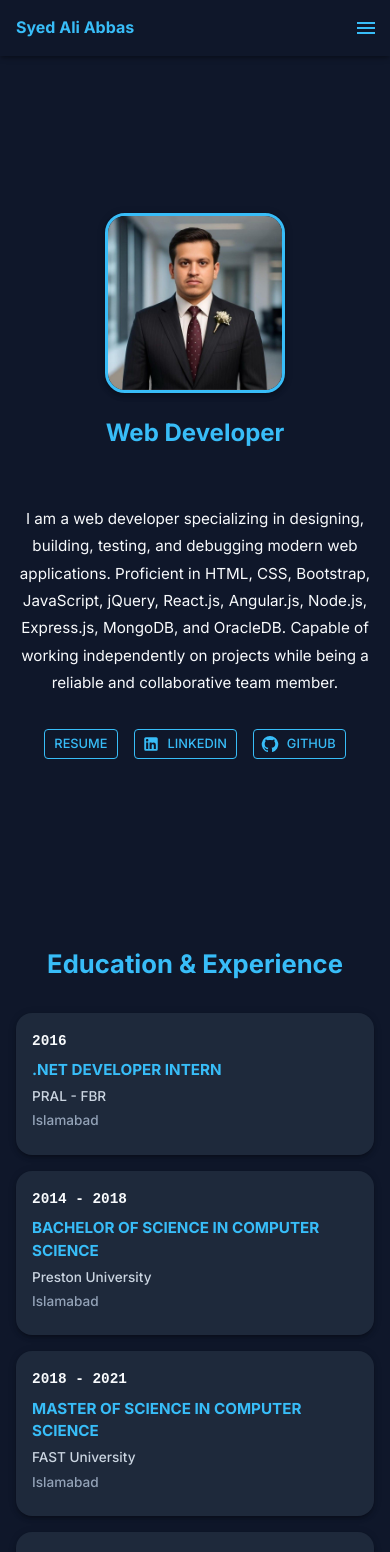
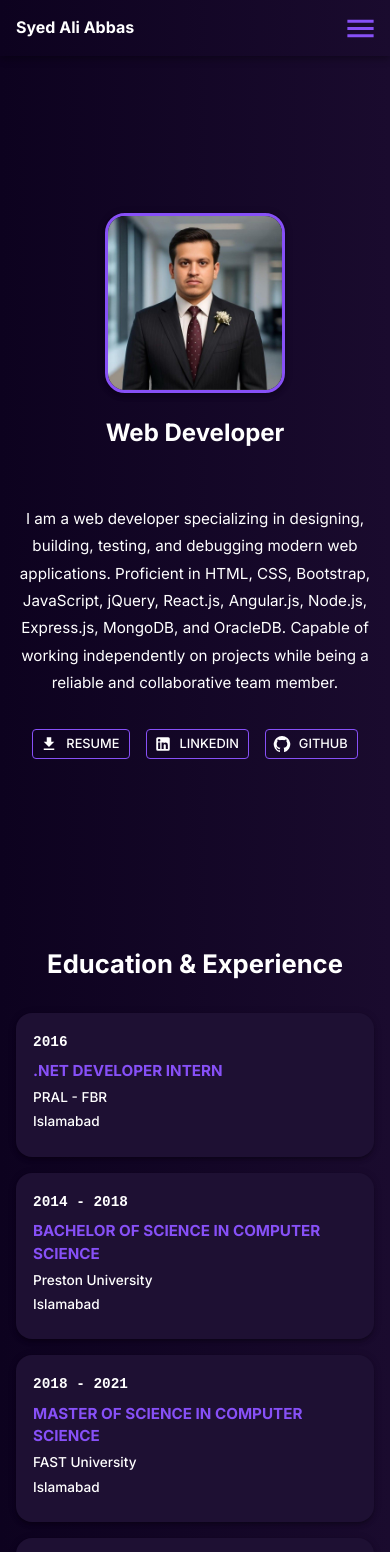
Before and after one commit to aliabbas512/sa-portfolio, a React app: page /#home in a window 390 px wide. Shown: the top 1552 px of the page. Built offline with nearby package versions, Linux system fonts and the light colour scheme.

Commit message:
theme + logo + button

```diff
--- a/src/App.tsx
+++ b/src/App.tsx
@@ -7,6 +7,8 @@ import Projects from "./pages/Projects";
 import Skills from "./pages/Skills";
 import Contact from "./pages/Contact";
 import Qualifications from "./pages/Qualifications";
+import ScrollToTopButton from "./components/Scroll2TopButton";
+// import ScrollToTopButton from "./components/Scroll2TopButton";
 
 const theme = createTheme({
   palette: {
@@ -61,6 +63,7 @@ const App = () => {
       <div id="skills"><Skills /></div>
       <div id="projects"><Projects /></div>
       <div id="contact"><Contact /></div>
+      <ScrollToTopButton />
     </ThemeProvider>
   );
 };
--- a/src/components/Header.tsx
+++ b/src/components/Header.tsx
@@ -28,23 +28,25 @@ const navItems = [
   { label: "Contact", href: "#contact" },
 ];
 
-const variants: Variants = {
-  hidden: { opacity: 0, y: -30 },
+const headerVariants: Variants = {
+  hidden: { opacity: 0, y: -20 },
   visible: {
     opacity: 1,
     y: 0,
-    transition: { duration: 0.6, ease: "easeOut" },
+    transition: { duration: 0.35, ease: "easeOut" },
   },
 };
 
-const navItemVariants = {
-  hidden: { opacity: 0, x: 30 },
+const variants: Variants = {
+  hidden: { opacity: 0, x: 20 },
   visible: (i: number) => ({
     opacity: 1,
     x: 0,
-    transition: { delay: 0.3 + i * 0.15, duration: 0.4 },
+    transition: { delay: 0.15 + i * 0.08, duration: 0.25, ease: "easeOut" },
   }),
 };
+
+const accentPurple = "rgb(135, 80, 247)";
 
 const Header = () => {
   const theme = useTheme();
@@ -55,24 +57,25 @@ const Header = () => {
     <AppBar
       position="sticky"
       sx={{
-        backgroundColor: "#0F172A", // Dark blue-gray
-        color: "#F8FAFC", // Near white text
-        boxShadow: 3,
+        background: "linear-gradient(90deg, #0D021F 0%, #1A0B2E 100%)",
+        color: "#FFFFFF",
+        boxShadow: "0 2px 8px rgba(0,0,0,0.4)",
         zIndex: 1100,
       }}
     >
-      <MotionToolbar initial="hidden" animate="visible" variants={variants}>
+      <MotionToolbar initial="hidden" animate="visible" variants={headerVariants}>
         <MotionTypography
           variant="h6"
           sx={{
             flexGrow: 1,
             fontWeight: "bold",
-            fontSize: isMobile ? "1rem" : "1.25rem",
-            color: "#38BDF8", // Accent color for name
+            fontSize: isMobile ? "1rem" : "1.5rem",
+            color: "#FFFFFF",
+            userSelect: "none",
           }}
-          initial={{ opacity: 0, x: -20 }}
+          initial={{ opacity: 0, x: -30 }}
           animate={{ opacity: 1, x: 0 }}
-          transition={{ duration: 0.6, delay: 0.2 }}
+          transition={{ duration: 0.35, delay: 0.1, ease: "easeOut" }}
         >
           Syed Ali Abbas
         </MotionTypography>
@@ -82,9 +85,16 @@ const Header = () => {
             <IconButton
               edge="end"
               onClick={() => setDrawerOpen(true)}
-              sx={{ color: "#38BDF8" }} // Accent color
+              sx={{
+                color: accentPurple,
+                "&:hover": {
+                  backgroundColor: "rgba(135, 80, 247, 0.15)",
+                  transition: "background-color 0.3s ease",
+                },
+              }}
+              aria-label="menu"
             >
-              <MenuIcon />
+              <MenuIcon fontSize="large" />
             </IconButton>
             <Drawer
               anchor="right"
@@ -92,8 +102,8 @@ const Header = () => {
               onClose={() => setDrawerOpen(false)}
               PaperProps={{
                 sx: {
-                  backgroundColor: "#1E293B", // Secondary background
-                  color: "#F8FAFC",
+                  backgroundColor: "#1A0B2E",
+                  color: "#FFFFFF",
                 },
               }}
             >
@@ -105,18 +115,17 @@ const Header = () => {
                       href={item.href}
                       onClick={() => setDrawerOpen(false)}
                       sx={{
+                        fontWeight: "bold",
+                        color: "#FFFFFF",
+                        textTransform: "uppercase",
                         "&:hover": {
-                          backgroundColor: "rgba(56, 189, 248, 0.1)", // Accent hover
+                          backgroundColor: "rgba(135, 80, 247, 0.15)",
+                          textDecoration: "underline",
+                          textDecorationColor: accentPurple,
                         },
                       }}
                     >
-                      <ListItemText
-                        primary={item.label}
-                        sx={{
-                          fontWeight: "bold",
-                          color: "#F8FAFC",
-                        }}
-                      />
+                      <ListItemText primary={item.label} />
                     </ListItemButton>
                   </ListItem>
                 ))}
@@ -129,17 +138,35 @@ const Header = () => {
               key={item.label}
               href={item.href}
               sx={{
-                color: "#F8FAFC",
+                color: "#FFFFFF",
                 fontWeight: "bold",
+                position: "relative",
+                paddingBottom: "4px",
+                fontSize: "1rem",
+                textTransform: "uppercase",
+                "&:before": {
+                  content: '""',
+                  position: "absolute",
+                  width: "0%",
+                  height: "2px",
+                  bottom: 0,
+                  left: 0,
+                  backgroundColor: accentPurple,
+                  transition: "width 0.2s ease-out",
+                },
                 "&:hover": {
-                  color: "#38BDF8",
-                  backgroundColor: "rgba(56, 189, 248, 0.1)",
+                  color: accentPurple,
+                  "&:before": {
+                    width: "100%",
+                  },
                 },
               }}
               custom={index}
               initial="hidden"
               animate="visible"
-              variants={navItemVariants}
+              variants={variants}
+              whileHover={{ scale: 1.04 }}
+              whileTap={{ scale: 0.97 }}
             >
               {item.label}
             </MotionButton>
--- /dev/null
+++ b/src/components/Scroll2TopButton.tsx
@@ -0,0 +1,63 @@
+import React, { useState, useEffect, useCallback } from "react";
+import { Fab } from "@mui/material";
+import ArrowUpwardIcon from "@mui/icons-material/ArrowUpward";
+import { motion } from "framer-motion";
+
+const SCROLL_THRESHOLD = 300;
+
+const ScrollToTopButton: React.FC = () => {
+  const [visible, setVisible] = useState(false);
+
+  const toggleVisibility = useCallback(() => {
+    setVisible(window.scrollY > SCROLL_THRESHOLD);
+  }, []);
+
+  useEffect(() => {
+    window.addEventListener("scroll", toggleVisibility, { passive: true });
+    toggleVisibility();
+    return () => {
+      window.removeEventListener("scroll", toggleVisibility);
+    };
+  }, [toggleVisibility]);
+
+  const scrollToTop = () => {
+    window.scrollTo({ top: 0, behavior: "smooth" });
+  };
+
+  if (!visible) return null; // ✅ fixes TypeScript error
+
+  return (
+    <motion.div
+      initial={{ opacity: 0, y: 20 }}
+      animate={{ opacity: 1, y: 0 }}
+      exit={{ opacity: 0, y: 20 }}
+      transition={{ duration: 0.4 }}
+      style={{
+        position: "fixed",
+        bottom: "30px",
+        right: "30px",
+        zIndex: 999,
+      }}
+    >
+      <Fab
+        size="medium"
+        onClick={scrollToTop}
+        sx={{
+          backgroundColor: "transparent",
+          border: "1.5px solid #9b5de5",
+          color: "#9b5de5",
+          boxShadow: "none",
+          transition: "all 0.3s ease",
+          "&:hover": {
+            backgroundColor: "#9b5de520",
+            boxShadow: "0 4px 12px rgba(155, 93, 229, 0.4)",
+          },
+        }}
+      >
+        <ArrowUpwardIcon />
+      </Fab>
+    </motion.div>
+  );
+};
+
+export default ScrollToTopButton;
--- a/src/pages/Home.tsx
+++ b/src/pages/Home.tsx
@@ -10,19 +10,21 @@ import {
 import LinkedInIcon from "@mui/icons-material/LinkedIn";
 import GitHubIcon from "@mui/icons-material/GitHub";
 import { motion } from "framer-motion";
+import DownloadIcon from "@mui/icons-material/Download";
 
 const fadeInUp = {
   hidden: { opacity: 0, y: 30 },
   visible: { opacity: 1, y: 0, transition: { duration: 0.8 } },
 };
+const accentPurple = "rgb(135, 80, 247)";
 
 const Home: React.FC = () => {
   return (
     <Box
       id="home"
       sx={{
-        backgroundColor: "#0F172A", // Dark theme background
-        color: "#F8FAFC",
+        background: "linear-gradient(90deg, #0D021F 0%, #1A0B2E 100%)",
+        color: "#FFFFFF",
         minHeight: "100vh",
         pt: { xs: 4, sm: 5 },
         pb: { xs: 2, sm: 3 },
@@ -53,7 +55,13 @@ const Home: React.FC = () => {
                   height: { xs: 180, sm: 220, md: 280, lg: 300 },
                   borderRadius: 5,
                   boxShadow: 4,
-                  border: "3px solid #38BDF8", // Accent border
+                  border: `3px solid ${accentPurple}`,
+                  transition: "all 0.35s ease-in-out",
+                  "&:hover": {
+                    transform: "scale(1.05)",
+                    boxShadow: `0 8px 20px rgba(135, 80, 247, 0.6)`,
+                    borderColor: "#fff",
+                  },
                 }}
               />
               <Box mt={{ xs: 3, sm: 4 }} textAlign="center">
@@ -62,7 +70,7 @@ const Home: React.FC = () => {
                   fontWeight="bold"
                   sx={{
                     fontSize: { xs: "1.5rem", sm: "1.75rem", md: "2rem" },
-                    color: "#38BDF8", // Accent color for name
+                    color: "#FFFFFF",
                   }}
                 >
                   Web Developer
@@ -71,6 +79,7 @@ const Home: React.FC = () => {
             </Box>
           </motion.div>
         </Grid>
+
         {/* About Me Section */}
         <Grid
           item
@@ -94,7 +103,7 @@ const Home: React.FC = () => {
               sx={{
                 display: { xs: "none", md: "block" },
                 fontSize: { md: "1.5rem", lg: "1.75rem" },
-                color: "#38BDF8", // Accent for heading
+                color: "#FFFFFF",
               }}
             >
               ABOUT ME
@@ -104,15 +113,15 @@ const Home: React.FC = () => {
               sx={{
                 lineHeight: 1.8,
                 fontSize: { xs: "0.95rem", sm: "1rem", md: "1.05rem" },
-                color: "#F8FAFC",
+                color: "#FFFFFF",
               }}
             >
-              I am a web developer specializing in designing, building,
-              testing, and debugging modern web applications. Proficient in
-              HTML, CSS, Bootstrap, JavaScript, jQuery, React.js, Angular.js,
-              Node.js, Express.js, MongoDB, and OracleDB. Capable of working
-              independently on projects while being a reliable and
-              collaborative team member.
+              I am a web developer specializing in designing, building, testing,
+              and debugging modern web applications. Proficient in HTML, CSS,
+              Bootstrap, JavaScript, jQuery, React.js, Angular.js, Node.js,
+              Express.js, MongoDB, and OracleDB. Capable of working
+              independently on projects while being a reliable and collaborative
+              team member.
             </Typography>
             <Stack
               direction="row"
@@ -122,58 +131,47 @@ const Home: React.FC = () => {
               flexWrap="wrap"
               justifyContent={{ xs: "center", md: "flex-start" }}
             >
+              {[
+                {
+                  label: "Resume",
+                  href: "https://drive.google.com/file/d/1F-X-71cTxNIIwLsOPgO0qlWmXZsUgfga/view?usp=sharing",
+                  icon: <DownloadIcon />,
+                },
+                {
+                  label: "LinkedIn",
+                  href: "https://www.linkedin.com/in/aliabbassyed512/",
+                  icon: <LinkedInIcon />,
+                },
+                {
+                  label: "GitHub",
+                  href: "https://github.com/aliabbas512",
+                  icon: <GitHubIcon />,
+                },
+              ].map((btn) => (
                 <Button
+                  key={btn.label}
                   variant="outlined"
-                size="small"
-                href="https://drive.google.com/file/d/1F-X-71cTxNIIwLsOPgO0qlWmXZsUgfga/view?usp=sharing"
-                sx={{
-                  fontSize: { xs: "0.8rem", sm: "0.9rem" },
-                  color: "#38BDF8",
-                  borderColor: "#38BDF8",
-                  "&:hover": {
-                    backgroundColor: "rgba(56, 189, 248, 0.1)",
-                    borderColor: "#38BDF8",
-                  },
-                }}
-              >
-                Resume
-              </Button>
-              <Button
-                variant="outlined"
-                startIcon={<LinkedInIcon />}
-                href="https://www.linkedin.com/in/aliabbassyed512/"
+                  startIcon={btn.icon}
+                  href={btn.href}
                   target="_blank"
                   size="small"
                   sx={{
                     fontSize: { xs: "0.8rem", sm: "0.9rem" },
-                  color: "#38BDF8",
-                  borderColor: "#38BDF8",
+                    color: "#FFFFFF",
+                    borderColor: accentPurple,
+                    backgroundColor: "transparent",
+                    transition: "all 0.25s ease-in-out",
                     "&:hover": {
-                    backgroundColor: "rgba(56, 189, 248, 0.1)",
-                    borderColor: "#38BDF8",
+                      backgroundColor: "rgba(135, 80, 247, 0.15)",
+                      borderColor: accentPurple,
+                      transform: "scale(1.05)",
+                      boxShadow: `0 4px 12px rgba(135, 80, 247, 0.4)`,
                     },
                   }}
                 >
-                LinkedIn
+                  {btn.label}
                 </Button>
-              <Button
-                variant="outlined"
-                startIcon={<GitHubIcon />}
-                href="https://github.com/aliabbas512"
-                target="_blank"
-                size="small"
-                sx={{
-                  fontSize: { xs: "0.8rem", sm: "0.9rem" },
-                  color: "#38BDF8",
-                  borderColor: "#38BDF8",
-                  "&:hover": {
-                    backgroundColor: "rgba(56, 189, 248, 0.1)",
-                    borderColor: "#38BDF8",
-                  },
-                }}
-              >
-                GitHub
-              </Button>
+              ))}
             </Stack>
           </motion.div>
         </Grid>
--- a/src/pages/Qualifications.tsx
+++ b/src/pages/Qualifications.tsx
@@ -1,6 +1,8 @@
 import React from "react";
-import { Box, Typography, Grid, Card, CardContent } from "@mui/material";
+import { Box, Typography, Grid, Card, CardContent, Divider } from "@mui/material";
 import { motion, Variants } from "framer-motion";
+
+const accentPurple = "rgb(135, 80, 247)";
 
 const data = [
   { year: "2016", title: ".NET DEVELOPER INTERN", company: "PRAL - FBR", location: "Islamabad" },
@@ -29,11 +31,11 @@ const Qualifications: React.FC = () => {
     <Box
       id="qualifications"
       sx={{
-        backgroundColor: "#0F172A", // Match Home page background color
-        minHeight: "120vh",
+        background: "linear-gradient(90deg, #0D021F 0%, #1A0B2E 100%)", // Same gradient as Home page
+        minHeight: { xs: "auto", md: "120vh" },
         py: { xs: 3, sm: 4, md: 5 },
         px: { xs: 2, sm: 4, md: 7 },
-        color: "#F8FAFC", // Near white base text color consistent with Home page
+        color: "#FFFFFF", // Base text color
       }}
     >
       <Typography
@@ -45,7 +47,7 @@ const Qualifications: React.FC = () => {
           px: { xs: 1, sm: 2, md: 3 },
           fontSize: { xs: "1.6rem", sm: "1.8rem", md: "2rem" },
           fontFamily: "'Inter', sans-serif",
-          color: "#38BDF8", // Accent color same as Home page
+          color: "#FFFFFF", // Accent color
         }}
         gutterBottom
       >
@@ -66,15 +68,18 @@ const Qualifications: React.FC = () => {
               <Card
                 sx={{
                   borderRadius: 4,
-                  backgroundColor: "#1E293B", // Slightly lighter dark for contrast, same as Home page card hover background
-                  color: "#F8FAFC",
+                  backgroundColor: "#1E1033", // Slightly lighter purple-tinted dark
+                  color: "#FFFFFF",
                   display: "flex",
                   flexDirection: "column",
                   flex: 1,
-                  transition: "transform 0.3s ease, box-shadow 0.3s ease",
+                  transition: "all 0.3s ease",
+                  border: `1px solid transparent`,
                   "&:hover": {
-                    transform: "translateY(-6px)",
-                    boxShadow: "0 8px 20px rgba(56, 189, 248, 0.5)", // Neon blue glow matching accent color
+                    transform: "scale(1.03)",
+                    borderColor: accentPurple,
+                    backgroundColor: "rgba(135, 80, 247, 0.15)",
+                    boxShadow: `0 4px 12px rgba(135, 80, 247, 0.4)`,
                   },
                 }}
                 elevation={3}
@@ -86,7 +91,7 @@ const Qualifications: React.FC = () => {
                     gutterBottom
                     sx={{
                       fontSize: { xs: "0.9rem", sm: "1rem" },
-                      color: "#F8FAFC", // Base text color
+                      color: "#FFFFFF",
                       fontFamily: "'Roboto Mono', monospace",
                     }}
                   >
@@ -98,7 +103,7 @@ const Qualifications: React.FC = () => {
                     gutterBottom
                     sx={{
                       fontSize: { xs: "0.95rem", sm: "1.05rem" },
-                      color: "#38BDF8", // Accent color for titles
+                      color: accentPurple,
                       fontFamily: "'Inter', sans-serif",
                     }}
                   >
@@ -110,7 +115,7 @@ const Qualifications: React.FC = () => {
                     gutterBottom
                     sx={{
                       fontSize: { xs: "0.85rem", sm: "0.95rem" },
-                      color: "#CBD5E1", // Muted secondary text
+                      color: "#FFFFFF",
                       fontFamily: "'Inter', sans-serif",
                     }}
                   >
@@ -121,7 +126,7 @@ const Qualifications: React.FC = () => {
                     fontWeight="medium"
                     sx={{
                       fontSize: { xs: "0.85rem", sm: "0.95rem" },
-                      color: "#94A3B8", // Muted tertiary text
+                      color: "#FFFFFF",
                       fontFamily: "'Inter', sans-serif",
                     }}
                   >
@@ -133,6 +138,22 @@ const Qualifications: React.FC = () => {
           </Grid>
         ))}
       </Grid>
+      {/* Animated Divider */}
+      <motion.div
+        initial={{ scaleX: 0 }}
+        whileInView={{ scaleX: 1 }}
+        transition={{ duration: 0.6, ease: "easeOut" }}
+        style={{ originX: 0 }}
+      >
+        <Divider
+          sx={{
+            mt: 15,
+            borderColor: accentPurple,
+            borderBottomWidth: 2,
+            opacity: 0.6,
+          }}
+        />
+      </motion.div>
     </Box>
   );
 };
--- a/src/pages/Skills.tsx
+++ b/src/pages/Skills.tsx
@@ -6,8 +6,11 @@ import {
   LinearProgress,
   linearProgressClasses,
   styled,
+  Divider,
 } from "@mui/material";
 import { motion, Variants } from "framer-motion";
+
+const accentPurple = "rgb(135, 80, 247)";
 
 const skills = [
   { label: "Programming Skills", value: 70 },
@@ -27,24 +30,24 @@ const BorderLinearProgress = styled(LinearProgress)(() => ({
   height: 10,
   borderRadius: 10,
   [`&.${linearProgressClasses.colorPrimary}`]: {
-    backgroundColor: "#1E293B", // secondary dark slate background for track
+    backgroundColor: "#1E1033", // darker purple background for track
   },
   [`& .${linearProgressClasses.bar}`]: {
     borderRadius: 10,
-    backgroundColor: "#38BDF8", // neon blue accent
+    backgroundColor: accentPurple, // accent purple bar
     transition: "all 0.4s ease",
   },
 }));
 
 const variants: Variants = {
   hidden: { opacity: 0, y: 30 },
-  visible: (i: number): any => ({
+  visible: (i: number) => ({
     opacity: 1,
     y: 0,
     transition: {
       delay: i * 0.1,
       duration: 0.6,
-      ease: [0.42, 0, 0.58, 1],
+      ease: "easeOut",
     },
   }),
 };
@@ -54,20 +57,22 @@ const Skills: React.FC = () => {
     <Box
       id="skills"
       sx={{
-        backgroundColor: "#0F172A", // theme dark background
-        minHeight: "110vh",
+        background: "linear-gradient(90deg, #0D021F 0%, #1A0B2E 100%)", // theme gradient
+        minHeight: { xs: "auto", md: "120vh" },
         py: { xs: 4, sm: 5, md: 6 },
         px: { xs: 2, sm: 4, md: 7 },
+        color: "#FFFFFF",
       }}
     >
       <Typography
         variant="h4"
         align="center"
         fontWeight="bold"
-        color="#38BDF8" // neon blue heading
         sx={{
           py: { xs: 3, sm: 4, md: 5 },
           fontSize: { xs: "1.6rem", sm: "1.8rem", md: "2rem" },
+          fontFamily: "'Inter', sans-serif",
+          color: "#FFFFFF",
         }}
         gutterBottom
       >
@@ -83,14 +88,22 @@ const Skills: React.FC = () => {
               initial="hidden"
               whileInView="visible"
               viewport={{ once: true }}
+              style={{
+                transition: "transform 0.3s ease",
+              }}
+              whileHover={{
+                scale: 1.02,
+                transition: { duration: 0.2 },
+              }}
             >
               <Typography
                 variant="subtitle1"
-                color="#E2E8F0" // light text
                 gutterBottom
                 sx={{
                   fontSize: { xs: "0.9rem", sm: "1rem", md: "1.05rem" },
                   fontWeight: 500,
+                  fontFamily: "'Inter', sans-serif",
+                  color: "#FFFFFF",
                 }}
               >
                 {skill.label}
@@ -103,6 +116,22 @@ const Skills: React.FC = () => {
           </Grid>
         ))}
       </Grid>
+      {/* Animated Divider */}
+      <motion.div
+        initial={{ scaleX: 0 }}
+        whileInView={{ scaleX: 1 }}
+        transition={{ duration: 0.6, ease: "easeOut" }}
+        style={{ originX: 0 }}
+      >
+        <Divider
+          sx={{
+            mt: 15,
+            borderColor: accentPurple,
+            borderBottomWidth: 2,
+            opacity: 0.6,
+          }}
+        />
+      </motion.div>
     </Box>
   );
 };
```
Also changed, not shown: src/pages/Contact.tsx (+50 -27 lines), src/pages/Projects.tsx (+35 -12 lines), public/images/logo.png. Lines whose indentation alone changed are shown as unchanged.
